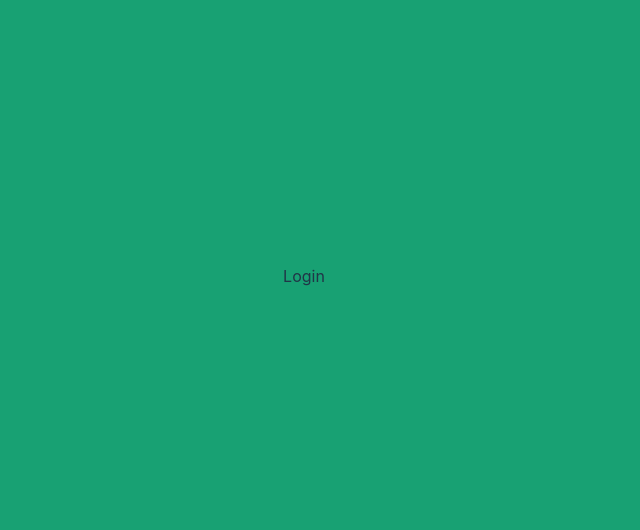
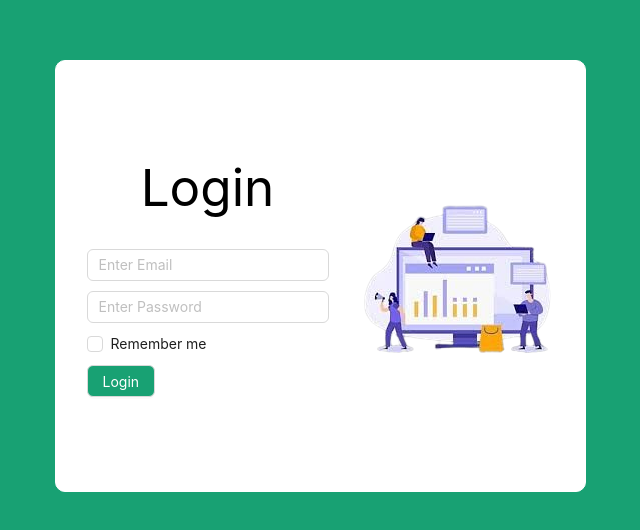
Before and after one commit to Muhammadnoman004/hackahthon-frontend, a React (Vite) app in the folder front-end/: page /login in a window 1280 px wide. Shown: the part 124-654 px from the top of the page, without its empty margins (336-976 px from the left). Built offline with nearby package versions, Linux system fonts and the light colour scheme.

Commit message:
Login UI done.

```diff
--- /dev/null
+++ b/front-end/src/Components/Forms/LoginForm/LoginForm.css
@@ -0,0 +1,68 @@
+body {
+    background-color: #18a173;
+}
+
+.head h1 {
+    font-weight: 400;
+}
+
+.mainDiv {
+    border: 1px solid white;
+    display: flex;
+    justify-content: center;
+    align-items: center;
+    padding: 15px;
+    width: 100%;
+    height: 400px;
+    background-color: #fff;
+    color: #000;
+    border-radius: 10px;
+}
+
+.loginDiv {
+    display: flex;
+    flex-direction: column;
+    justify-content: center;
+    align-items: center;
+    width: 100%;
+}
+
+.inp {
+    display: flex;
+
+    margin-bottom: 10px;
+    flex-direction: row;
+    justify-content: space-between;
+    align-items: center;
+}
+
+.Button {
+
+    background-color: #18a173;
+    color: #fff;
+    transition: 0.5s;
+}
+
+.btn {
+    display: flex;
+    justify-content: space-between;
+    align-items: center;
+    margin-bottom: 30px;
+}
+
+@media (max-width: 559px) {
+    .imgDiv {
+        display: none;
+    }
+
+    .btn {
+        display: flex;
+        justify-content: center;
+
+
+    }
+
+    .mainDiv {
+        margin-left: -15px;
+    }
+}
--- /dev/null
+++ b/front-end/src/Components/Forms/LoginForm/LoginForm.jsx
@@ -0,0 +1,49 @@
+import React from 'react'
+import './LoginForm.css'
+import animateLogin from '../../../assets/animateSignup.png'
+import { Input, Button, Checkbox } from "antd";
+
+export default function LoginForm() {
+
+    const onChange = (e) => {
+        console.log(`checked = ${e.target.checked}`);
+    };
+
+    return (
+
+        <div className="mainDiv">
+            <div className="loginDiv">
+                <div className="head">
+                    <h1>Login</h1>
+                </div>
+                <div className="Form">
+
+                    <div className="inp">
+
+                        <Input type="email" placeholder="Enter Email" />
+                    </div>
+                    <div className="inp">
+                        <Input type="password" placeholder="Enter Password" />
+                    </div>
+
+
+                    <div className="inp">
+                        <Checkbox onChange={onChange}>Remember me</Checkbox>
+                    </div>
+                    <div className="btn">
+                        <Button className="Button" >
+                            Login
+                        </Button>
+                    </div>
+                </div>
+            </div>
+            <div className="imgDiv">
+                <img
+                    src={animateLogin}
+                    alt=""
+                />
+            </div>
+        </div>
+
+    )
+}
--- a/front-end/src/Components/Pages/Login/Login.jsx
+++ b/front-end/src/Components/Pages/Login/Login.jsx
@@ -1,7 +1,8 @@
 import React from 'react'
+import LoginForm from '../../Forms/LoginForm/LoginForm'
 
 export default function Login() {
   return (
-    <div>Login</div>
+    <LoginForm />
   )
 }
```
